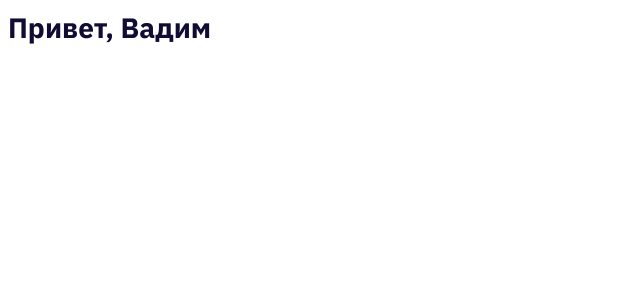
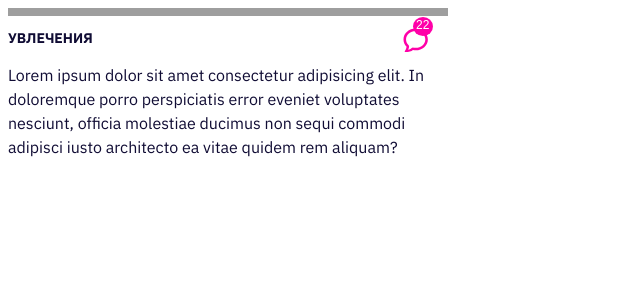
Before and after one commit to marussia1996/Vizitki, a React (Create React App) app: page /vadim in a window 1280 px wide. Shown: the top 300 px of the page, without its empty margins (0-640 px from the left). Built offline with nearby package versions, Linux system fonts and the light colour scheme; grey boxes are pictures that could not be loaded.

Commit message:
добавить CommentIcon

```diff
--- a/src/components/App/App.tsx
+++ b/src/components/App/App.tsx
@@ -5,6 +5,7 @@ import './App.scss';
 import {  Header  } from '../Header/Header';
 import {UserCard} from '../UserCard/UserCard';
 import {SwitchInfo} from '../Switch/Switch'
+import DetailCard from '../DetailCard/DetailCard';
 
 export const App: FC = () => {
   const location = useLocation<TLocation>();
@@ -15,7 +16,7 @@ export const App: FC = () => {
           <h1>Привет, Мария</h1>
         </Route>
         <Route exact path="/vadim">
-          <h1>Привет, Вадим</h1>
+          <DetailCard theme='default' heading='увлечения' text='Lorem ipsum dolor sit amet consectetur adipisicing elit. In doloremque porro perspiciatis error eveniet voluptates nesciunt, officia molestiae ducimus non sequi commodi adipisci iusto architecto ea vitae quidem rem aliquam?' />
         </Route>
         <Route exact path="/vladislav">
           <h1>Привет, Владислав</h1>
--- a/src/components/CommentIcon/CommentIcon.module.scss
+++ b/src/components/CommentIcon/CommentIcon.module.scss
@@ -4,6 +4,7 @@
   background-size: cover;
   height: 25.334970474243164px;
   width: 25.33333396911621px;
+  cursor: pointer;
 }
 
 .wrap {
--- a/src/components/DetailCard/DetailCard.scss
+++ b/src/components/DetailCard/DetailCard.scss
@@ -2,7 +2,7 @@
 
 .card {
   width: 440px;
-  padding-top: 8px;
+  position: relative;
 }
 
 .line {
@@ -35,9 +35,26 @@
   margin: 0;
 }
 
+.cnt {
+  width: 32px;
+  height: 32px;
+  display: flex;
+  justify-content: center;
+  align-items: center;
+  position: absolute;
+  top: 18px;
+  right: 16px;
+  cursor: pointer;
+}
+
 @media screen and (max-width: 768px) {
   .card {
     width: 342px;
+  }
+
+  .cnt {
+    top: 15px;
+    right: 8px;
   }
 }
 
--- a/src/components/DetailCard/DetailCard.tsx
+++ b/src/components/DetailCard/DetailCard.tsx
@@ -4,6 +4,7 @@ import { TPageType } from '../../services/types/types';
 import defaultLine from '../../images/Line/default.svg';
 import romanticLine from '../../images/Line/romantic.svg';
 import daringLine from '../../images/Line/daring.svg';
+import { CommentIcon } from '../CommentIcon/CommentIcon';
 
 type TProps = {
   theme: TPageType;
@@ -16,7 +17,7 @@ export default function DetailCard({ theme, heading, text, image }: TProps) {
   const [themeType, setTheme] = useState(defaultLine);
 
   useEffect(() => {
-    switch(theme) {
+    switch (theme) {
       case 'default':
         break;
       case 'romantic':
@@ -36,7 +37,9 @@ export default function DetailCard({ theme, heading, text, image }: TProps) {
         <div className='image' style={{ backgroundImage: `url(${image})` }}></div>
       )}
       <p className='text'>{text}</p>
-      {/* Здесь будет компонент CommentIcon */}
+      <div className='cnt'>
+        <CommentIcon color='pink' />
+      </div>
     </div>
   )
 }
```
